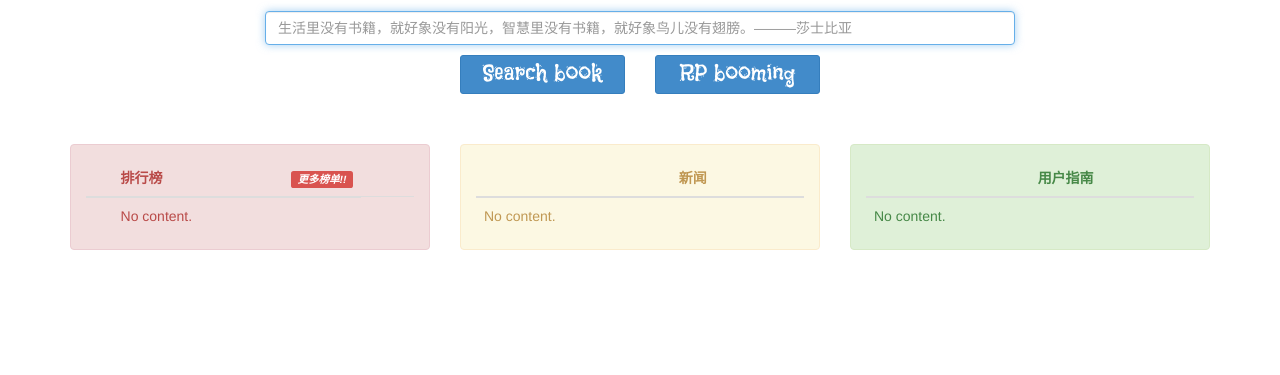
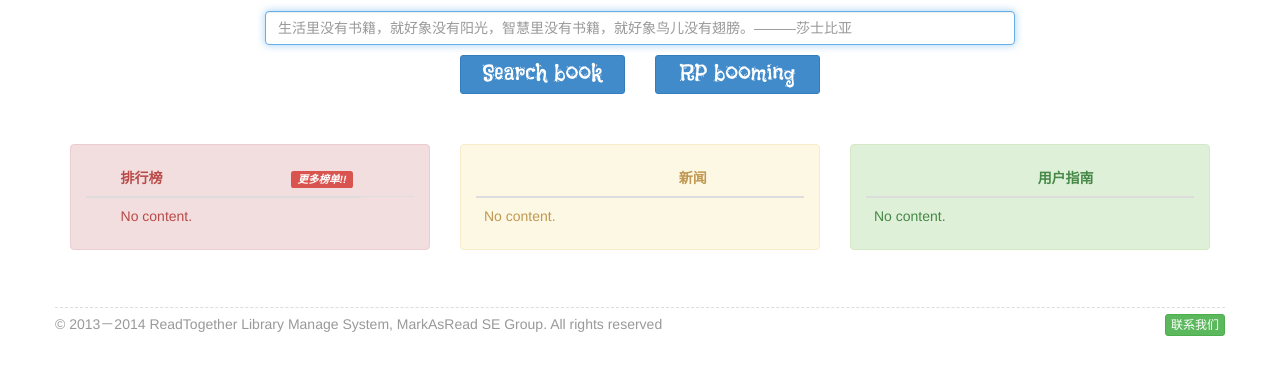
Before and after one commit to fupolarbear/THU-Class-SE-readtogether-lib, a Django app: page / in a window 1280 px wide. Shown: the part 290-665 px from the top of the page. Run offline with Django 3.2, Linux system fonts and the light colour scheme; data that the repository does not hold is empty; parts of the project's set-up code (start-up, migrations or seed data) failed here and were passed over; some libraries are stand-ins or nearby versions.

Commit message:
add page footer to every-page(feed-back)

```diff
--- a/thesite/rt/templates/rt/model.html
+++ b/thesite/rt/templates/rt/model.html
@@ -12,9 +12,15 @@
     <link href="{% static 'bootstrap/css/bootstrap.min.css' %}" rel="stylesheet" media="screen">
     <link rel="stylesheet" href="{% static 'webfontkit/stylesheet.css' %}" type="text/css"charset="utf-8" />
     <style type="text/css">
-          .flavor{
-        font-family: 'flavorsregular';
-              }
+          .flavor{font-family: 'flavorsregular';}
+          #footer {
+          color: #999;
+          padding: 6px 0;
+          margin-top: 36px;
+          overflow: hidden;
+          zoom: 1;
+          border-top: 1px dashed #ddd;
+          }
     </style>
 
     {% block define_CSS %}
@@ -220,6 +226,48 @@
     {% block main %}
     {% endblock main %}
 
+{% block pagetail %}
+<div class="container">
+  <div class="row">
+<div id="footer"><span style="float:left"> © 2013－2014 ReadTogether Library Manage System, MarkAsRead SE Group. All rights reserved</span><span style="float:right"><button type="button" class="btn btn-success btn-xs" data-toggle="modal" data-target="#contact-us">联系我们</button></span></div>
+</div></div>
+
+<!-- Modal -->
+<div class="modal fade" id="contact-us" tabindex="-1" role="dialog" aria-labelledby="myModalLabel" aria-hidden="true">
+  <div class="modal-dialog">
+    <div class="modal-content">
+      <div class="modal-header">
+        <button type="button" class="close" data-dismiss="modal" aria-hidden="true">&times;</button>
+        <h4 class="modal-title" id="myModalLabel"><span class="glyphicon glyphicon-tower"></span> 联系我们</h4>
+      </div>
+      <form class="form-horizontal" role="form" method="post" action="{% url 'rt:feedback' %}">
+      <div class="modal-body">
+        <span class="help-block">如果您找不到书籍、图书馆服务或者对我们的网站有任何建议。欢迎向我们提出来。</span>
+        <div class="form-group">
+          <label for="inputEmail3" class="col-sm-2 control-label">Title</label>
+          <div class="col-sm-10">
+            <input type="text" class="form-control" name="title" placeholder="Title">
+          </div>
+        </div>
+        <div class="form-group">
+          <label for="inputPassword3" class="col-sm-2 control-label">Feed Back</label>
+          <div class="col-sm-10">
+            <textarea class="form-control" rows="7" name="content" placeholder="Feed Back"></textarea>
+          </div>
+        </div>
+        {% csrf_token %}
+      </div>
+      <div class="modal-footer">
+        <button type="button" class="btn btn-default" data-dismiss="modal">取消</button>
+        <button type="submit" class="btn btn-primary">提交</button>
+      </div>
+      </form>
+    </div><!-- /.modal-content -->
+  </div><!-- /.modal-dialog -->
+</div><!-- /.modal -->
+
+{% endblock pagetail %}
+
 
   <!-- Bootstrap core JavaScript
   ================================================== -->
--- a/thesite/rt/templates/rt/user-panel.html
+++ b/thesite/rt/templates/rt/user-panel.html
@@ -206,7 +206,7 @@
 						  <td>{% if copy.get_status.expire|timeuntil %}{{ copy.get_status.expire|timeuntil }}{% else %}正在整理状态{% endif %}</td>
 						  <td>{{ copy.get_status.reborrow_count }}</td>
 						  <td>{{ copy.get_status.queue }}</td>
-						  <td><button type="button" class="btn btn-default btn-xs" {% if not copy.get_status.expire %}disabled="disabled"{% endif %}>取消预约</button></td>
+						  <td><button type="button" class="btn btn-default btn-xs discard-order-btn" {% if not copy.get_status.expire %}disabled="disabled"{% endif %} disurl="{% url 'rt:user_upward' %}">取消预约</button></td>
 						</tr>
 						{% endfor %}
 					  </tbody>
```
Also changed, not shown: thesite/rt/static/rt/user-panel.js (+31 -1 lines), thesite/rt/templates/rt/book-detail.html (+20 -0 lines).
